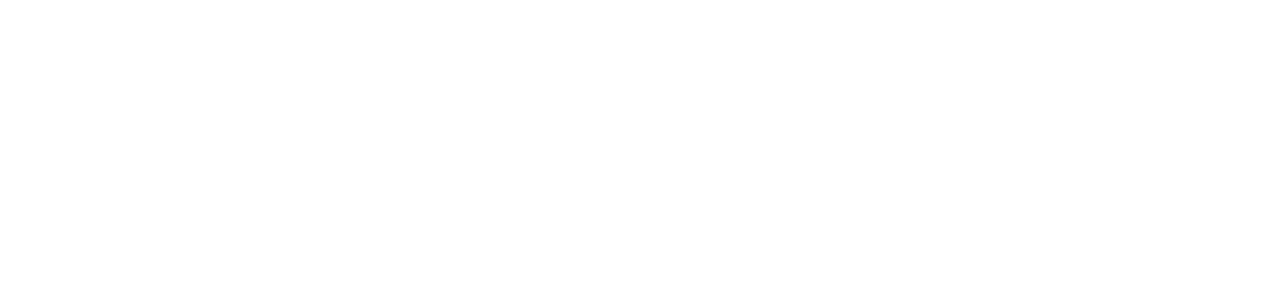
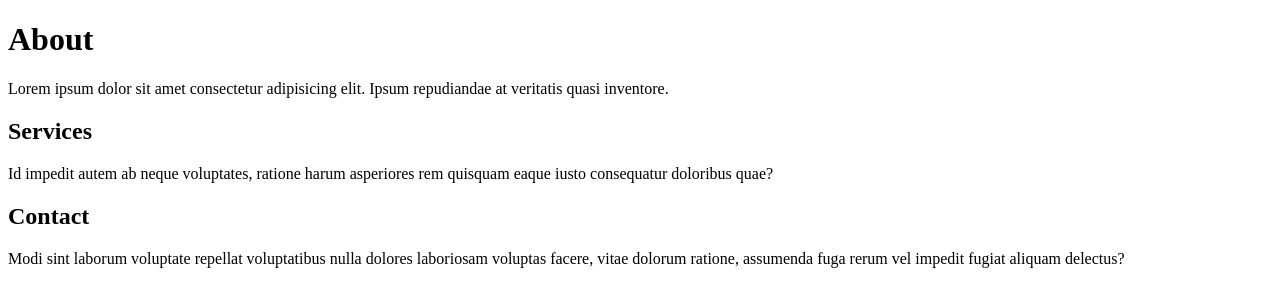
Before and after one commit to AlbertStoykov/WebTask, a plain HTML site: page index.html in a window 1280 px wide. Drawn offline with Linux system fonts and the light colour scheme.

Commit message:
Added section with 3 template paragraphs

```diff
--- a/index.html
+++ b/index.html
@@ -10,6 +10,16 @@
 </head>
 
 <body>
+    <div class="container-one">
+        <h1>About</h1>
+        <p>Lorem ipsum dolor sit amet consectetur adipisicing elit. Ipsum repudiandae at veritatis quasi inventore.</p>
+        <h2>Services</h2>
+        <p>Id impedit autem ab neque voluptates, ratione harum asperiores rem quisquam eaque iusto consequatur doloribus
+            quae?</p>
+        <h2>Contact</h2>
+        <p>Modi sint laborum voluptate repellat voluptatibus nulla dolores laboriosam voluptas facere, vitae dolorum
+            ratione, assumenda fuga rerum vel impedit fugiat aliquam delectus?</p>
+    </div>
     <script src="script.js"></script>
 </body>
 
```
